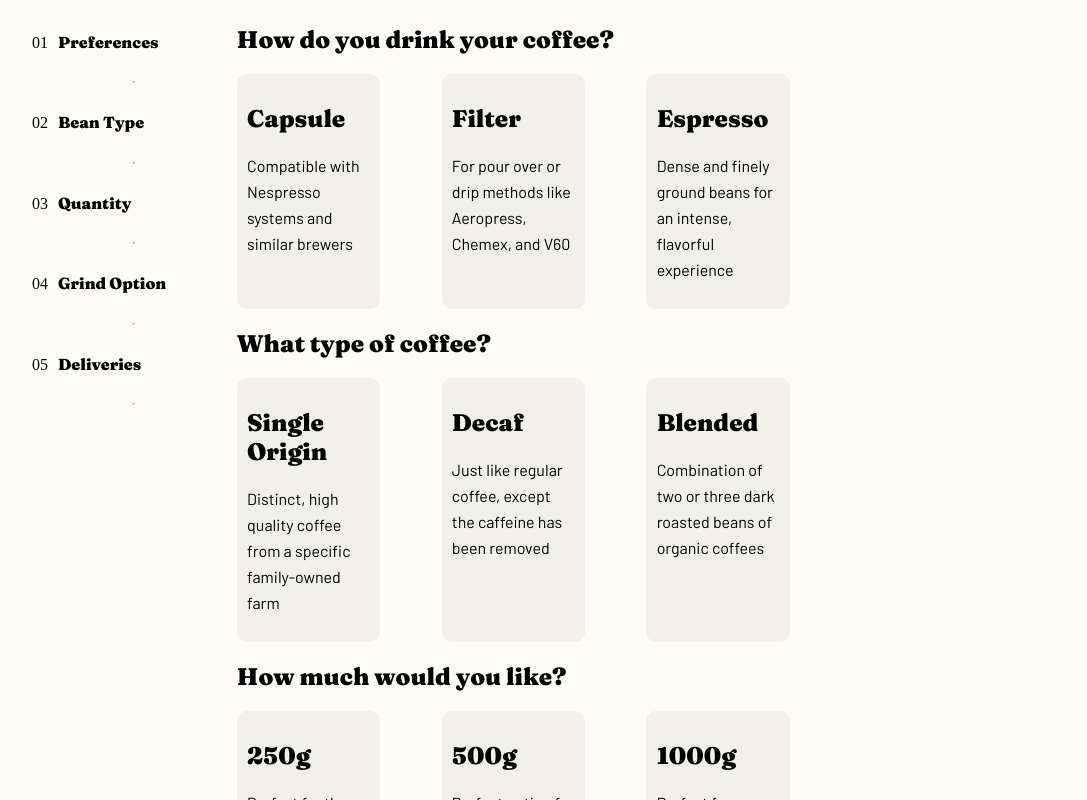
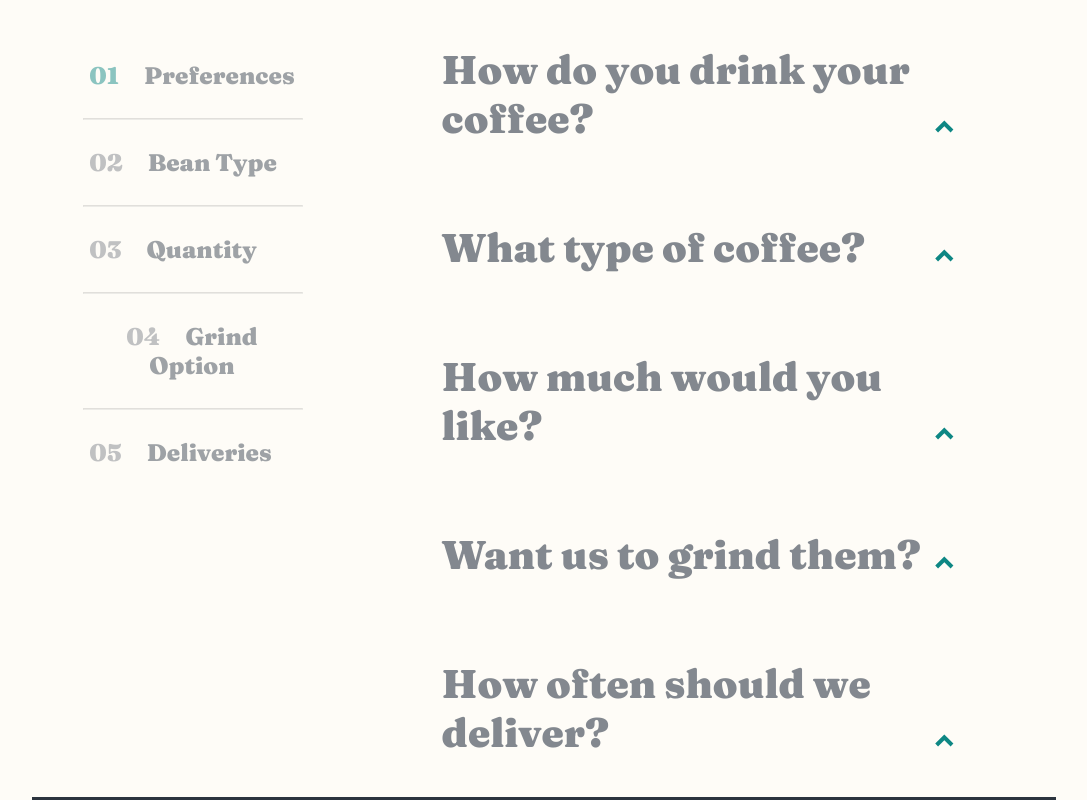
Before and after one commit to Luktoria/Coffeeroasters-app, a React (Create React App) app: page /createplan in a window 1280 px wide. Shown: the part 1400-2200 px from the top of the page, without its empty margins (96-1183 px from the left). Built offline with nearby package versions, Linux system fonts and the light colour scheme.

Commit message:
Continued toggle elements

```diff
--- a/src/Components/CreatePlan.jsx
+++ b/src/Components/CreatePlan.jsx
@@ -1,5 +1,6 @@
 import React, { useState } from 'react';
 import CreateSteps from './CreateSteps';
+
 
 
 const CreatePlan = () => {
@@ -108,10 +109,33 @@ const CreatePlan = () => {
   const [chosenGrind, setChosenGrind] = useState("_____");
   let [activeGrindStyle, setActiveGrindStlye] = useState("");
   const [chosenDelivery, setChosenDelivery] = useState("_____");
-  let [activeDeliveryStyle, setActiveDeliveryStyle] = useState("")
+  let [activeDeliveryStyle, setActiveDeliveryStyle] = useState("");
+  const [methodOpened, setMethodOpened] = useState(false);
+  const [typeOpened, setTypeOpened] = useState(false);
+  const [amountOpened, setAmountOpened] = useState(false);
+  const [grindOpened, setGrindOpened] = useState(false);
+  const [deliveryOpened, setDeliveryOpened] = useState(false);
 
 
+  const toggleMethod = () => {
+    setMethodOpened(methodOpened => !methodOpened);
+  };
 
+  const toggleType = () => {
+    setTypeOpened(typeOpened => !typeOpened);
+  };
+
+  const toggleAmount = () => {
+    setAmountOpened(amountOpened => !amountOpened);
+  };
+
+  const toggleGrind = () => {
+    setGrindOpened(grindOpened => !grindOpened);
+  };
+
+  const toggleDelivery = () => {
+    setDeliveryOpened(deliveryOpened => !deliveryOpened);
+  };
 
   const chooseMethod = (index) => {
     if (preferences[index].title === 'Capsule') {
@@ -200,102 +224,151 @@ const CreatePlan = () => {
 
       <CreateSteps />
 
+
       <div className="preference-steps">
 
         <div className="preference-option">
-          <span>01</span>
-          <h4>Preferences</h4>
+          <button><span className="first-span">01</span>Preferences</button>
         </div>
         <hr />
 
         <div className="bean-types">
-          <span>02</span>
-          <h4>Bean Type</h4>
+          <button><span>02</span>Bean Type</button>
         </div>
         <hr />
 
         <div className="quantity">
-          <span>03</span>
-          <h4>Quantity</h4>
+          <button><span>03</span>Quantity</button>
         </div>
         <hr />
 
         <div className="grind">
-          <span>04</span>
-          <h4>Grind Option</h4>
+          <button disabled={activeStyle === "Capsule"} ><span>04</span>Grind Option</button>
         </div>
         <hr />
 
         <div className="deliveries">
-          <span>05</span>
-          <h4>Deliveries</h4>
+          <button><span>05</span>Deliveries</button>
         </div>
-        <hr />
+
       </div>
 
-     <div className="preferences">
+      <div className="preferences">
 
         <div className="options">
 
-          <div className="question-one">
-            <h2>How do you drink your coffee?</h2>
+          <div className="question-one" onClick={toggleMethod}>
+            <h2>How do you drink your coffee?
+              {methodOpened ?
+                <span><img src="assets/plan/desktop/icon-arrow.svg" alt="arrow-down" /></span> :
+                <span><img src="assets/plan/desktop/icon-arrow.svg" alt="arrow-up" className="up-arrow" /></span>
+              }
+            </h2>
           </div>
 
-          {preferences.map((option, index) => (
-            <div key={option.id} onClick={e => chooseMethod(index)} className={option.title === activeStyle ? 'activeColor' : 'inactive'}>
-              <h2>{option.title}</h2>
-              <p>{option.info}</p>
-            </div>))}
+          {methodOpened ?
+            <>
+              {preferences.map((option, index) => (
+
+                <div key={option.id} onClick={e => chooseMethod(index)} className={option.title === activeStyle ? 'activeColor' : 'inactive'}>
+                  <h4>{option.title}</h4>
+                  <p>{option.info}</p>
+                </div>
+
+              ))}
+            </> :
+            ""
+          }
         </div>
 
+
+
         <div className="types">
-          <div className="question-two">
-            <h2>What type of coffee?</h2>
+          <div className="question-two" onClick={toggleType}>
+            <h2>What type of coffee?
+                {typeOpened ?
+                <span><img src="assets/plan/desktop/icon-arrow.svg" alt="arrow-down" /></span> :
+                <span><img src="assets/plan/desktop/icon-arrow.svg" alt="arrow-up" className="up-arrow" /></span>
+                }
+              </h2>
           </div>
+          {typeOpened ?
+          <>
           {beanType.map((type, index) => (
             <div key={type.id} onClick={e => chooseType(index)} className={type.title === activeBeanStyle ? 'activeColor' : 'inactive'}>
-              <h2>{type.title}</h2>
+              <h4>{type.title}</h4>
               <p>{type.info}</p>
             </div>
           ))}
+          </> :
+          ""
+          }
         </div>
 
         <div className="amounts">
-          <div className="question-three">
-            <h2>How much would you like?</h2>
+          <div className="question-three" onClick={toggleAmount}>
+            <h2>How much would you like?
+            {amountOpened ?
+             <span><img src="assets/plan/desktop/icon-arrow.svg" alt="arrow-down" /></span> :
+                <span><img src="assets/plan/desktop/icon-arrow.svg" alt="arrow-up" className="up-arrow" /></span>}
+            </h2>
           </div>
+
+           {amountOpened ?
+          <>
           {amounts.map((amount, index) => (
             <div key={amount.id} onClick={e => chooseAmount(index)} className={amount.title === activeAmountStyle ? 'activeColor' : 'inactive'}>
-              <h2>{amount.title}</h2>
+              <h4>{amount.title}</h4>
               <p>{amount.info}</p>
             </div>
           ))}
+          </> :
+          ""
+          }
         </div>
 
         <div className="grindtypes">
-          <div className="question-four">
-            <h2>Want us to grind them?</h2>
+          <div className="question-four" onClick={toggleGrind}>
+            <h2>Want us to grind them?
+            {grindOpened ?
+            <span><img src="assets/plan/desktop/icon-arrow.svg" alt="arrow-down" /></span> :
+                <span><img src="assets/plan/desktop/icon-arrow.svg" alt="arrow-up" className="up-arrow" /></span>}
+            </h2>
           </div>
+          {grindOpened ?
+
+          <>
           {grindtypes.map((grind, index) => (
             <div key={grind.id} onClick={e => chooseGrind(index)} className={grind.title === activeGrindStyle ? 'activeColor' : 'inactive'}>
-              <h2>{grind.title}</h2>
+              <h4>{grind.title}</h4>
               <p>{grind.info}</p>
-
             </div>
           ))}
+          </> :
+          ""
+          }
         </div>
 
         <div className="delivery-times">
-          <div className="question-five">
-            <h2>How often should we deliver?</h2>
+          <div className="question-five" onClick={toggleDelivery}>
+            <h2>How often should we deliver?
+            {deliveryOpened?
+            <span><img src="assets/plan/desktop/icon-arrow.svg" alt="arrow-down" /></span> :
+                <span><img src="assets/plan/desktop/icon-arrow.svg" alt="arrow-up" className="up-arrow" /></span>}
+            </h2>
           </div>
 
+          {deliveryOpened?
+          <>
           {deliveryTimes.map((del, index) => (
             <div key={del.id} onClick={e => chooseDelivery(index)} className={del.title === activeDeliveryStyle ? 'activeColor' : 'inactive'}>
-              <h2>{del.title}</h2>
+              <h4>{del.title}</h4>
               <p>{del.info}</p>
             </div>
           ))}
+          </> :
+          ""
+          }
         </div>
 
 
@@ -304,7 +377,7 @@ const CreatePlan = () => {
 
       <div className="summary">
         <h3>Order summary</h3>
-        <p>"I drink my coffee as <span> {chosenMethod} </span>, with a <span>{chosenType}</span> type of bean. <span>{chosenAmount }</span> ground ala <span>{chosenGrind}</span>, sent to me <span>{chosenDelivery}</span>."</p>
+        <p>"I drink my coffee as <span> {chosenMethod} </span>, with a <span>{chosenType}</span> type of bean. <span>{chosenAmount}</span> ground ala <span>{chosenGrind}</span>, sent to me <span>{chosenDelivery}</span>."</p>
       </div>
 
       <button className="order">Create my plan!</button>
--- a/src/index.css
+++ b/src/index.css
@@ -443,14 +443,43 @@ nav a:hover {
 .preference-steps{
   display: inline-grid;
   width: 20%;
+  margin-right: 15%;
+  margin-left: 5%;
+  font-size: 24px;
+  color: #333d4b78;
 }
 
-.preference-steps span, h4{
-  display: inline-block;
+.preference-steps button{
+  font-family: 'Fraunces', serif;
+  color: #333d4b78;
+  background: none;
+   font-size: 24px;
+  border: none;
+   margin: 15px 0;
+   cursor: pointer;
 }
 
+button:disabled,
+button:disabled span{
+   color: #333d4b36;
+   cursor:auto;
+}
+
+
 .preference-steps span{
-  margin-right: 10px;
+  margin-right: 25px;
+  font-weight: 700;
+  font-family: 'Fraunces', serif;
+  color: #83888f82;
+}
+
+.first-span{
+  color: #0e87847a !important;
+}
+
+.preference-steps hr {
+  width: 100%;
+  border-color: #83888f24;
 }
 
 .choose-preferences{
@@ -458,8 +487,29 @@ display: inline-block;
 }
 
 .preferences{
-  width: 60%;
+  width: 50%;
   display: inline-grid;
+}
+
+.preferences h2{
+  font-size: 40px;
+  margin: 40px 0;
+  color: #83888F;
+}
+
+.preferences span{
+  float: inline-end;
+}
+
+
+.preferences h4{
+  font-size: 24px;
+  color: #333D4B;
+}
+
+
+.up-arrow{
+  transform: rotate(180deg);
 }
 
 
@@ -470,7 +520,6 @@ display: inline-block;
 .delivery-times {
   display: grid;
   grid-template-columns: repeat(3, 1fr);
-  /* grid-template-rows: repeat(2, 1fr); */
   grid-column-gap: 0px;
   grid-row-gap: 0px;
 
@@ -486,17 +535,21 @@ display: inline-block;
 
 .inactive {
   background-color: #97979721;
-  padding: 5%;
-  width: 60%;
+  padding: 5% 6% 25% 10%;
+  width: 75%;
   border-radius: 10px;
 }
 
 .activeColor {
   background-color: #0E8784;
-  padding: 5%;
-  width: 60%;
+  padding: 5% 6% 25% 10%;
+  width: 75%;
+  color: white !important;
+  border-radius: 10px;
+}
+
+.activeColor h4{
   color: white;
-  border-radius: 10px;
 }
 
 .summary{
```
